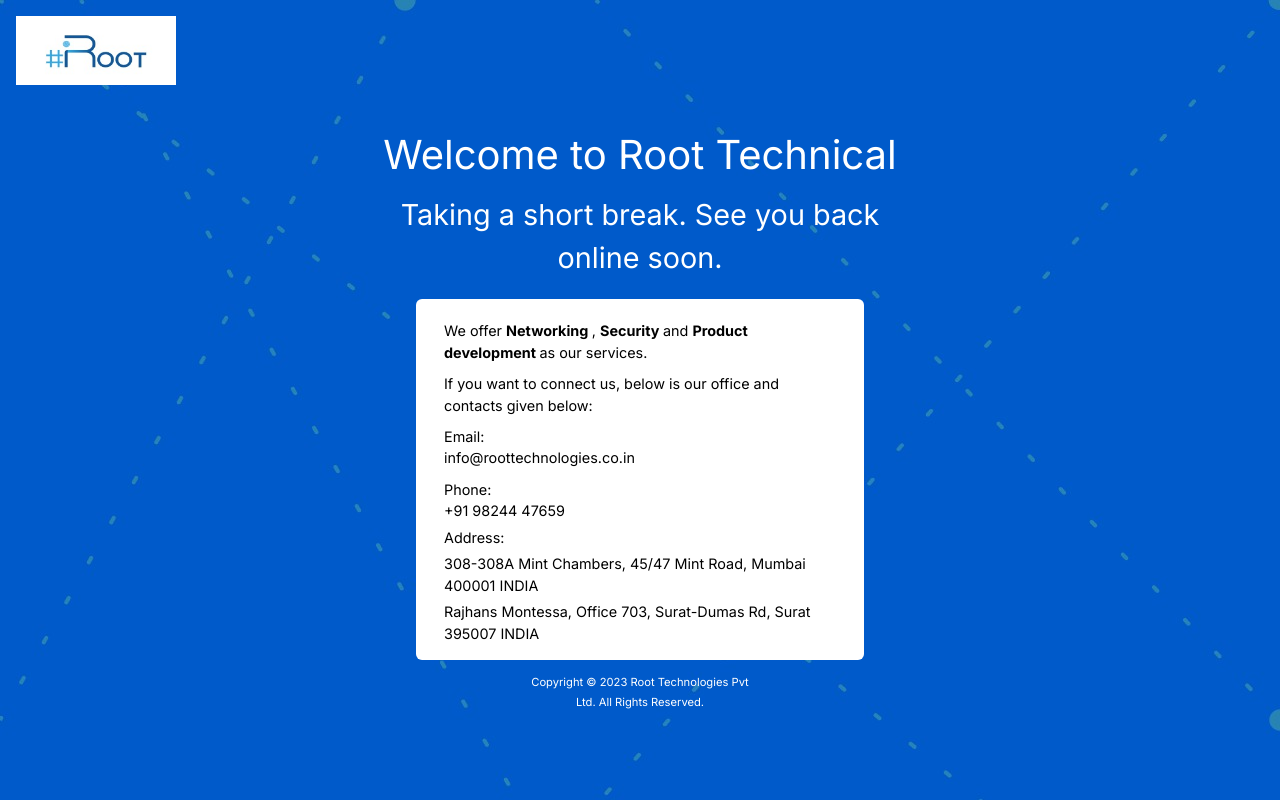
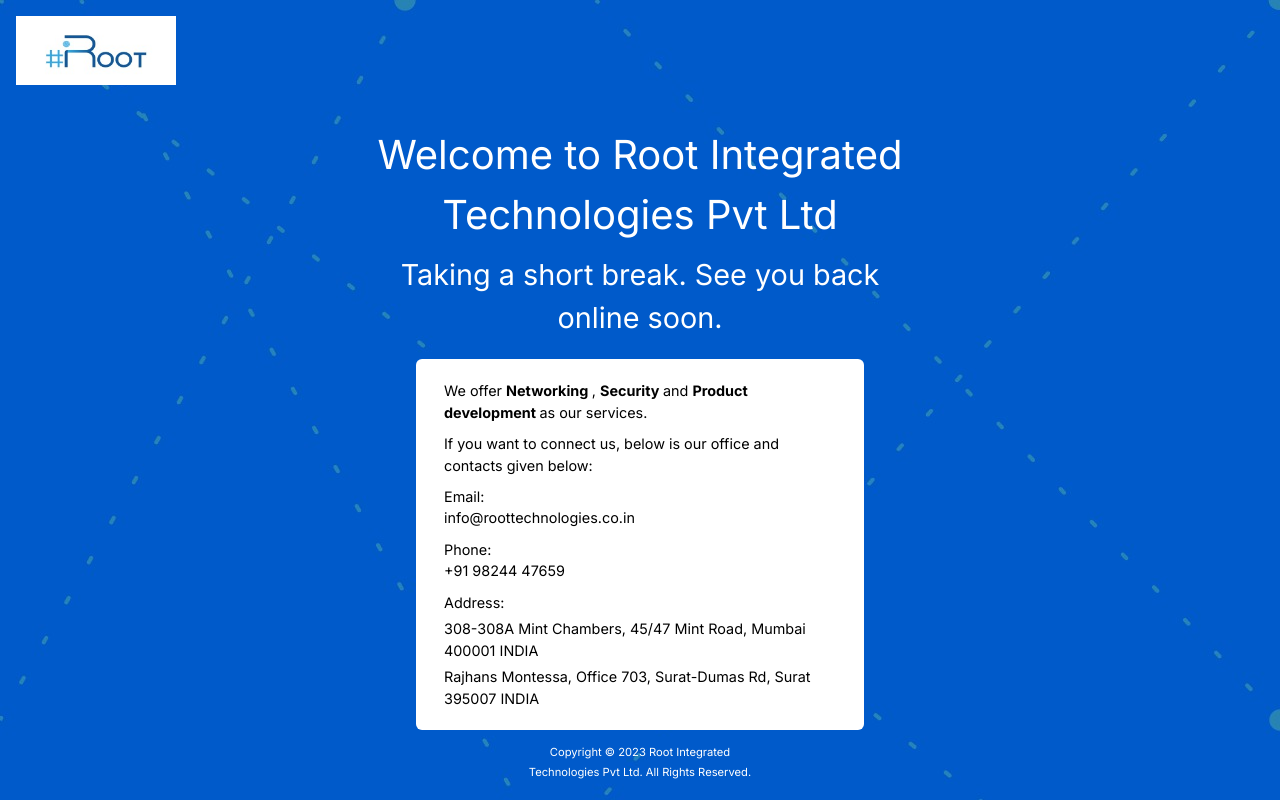
Before and after one commit to skd28/root_home, a Next.js app: page / in a window 1280 px wide. Built offline with nearby package versions, Linux system fonts and the light colour scheme.

Commit message:
adding integated

```diff
--- a/app/components/New_Landing.js
+++ b/app/components/New_Landing.js
@@ -13,8 +13,8 @@
                 </div>
 
                 <div className='text-center  lg:mt-6'>
-                    <div className='text-white text-[1.6rem] xs:text-[2.5rem] xs:w-[18rem] sm:text-[3rem] sm:w-[26rem] md:w-[30rem] lg:w-[33rem] lg:text-[2.5rem]  w-[15rem]  mx-auto'>
-                        Welcome to Root Technical
+                    <div className='text-white text-[1.6rem] xs:text-[2.5rem] xs:w-[18rem] sm:text-[3rem] sm:w-[26rem] md:w-[30rem] lg:w-[40rem] lg:text-[2.5rem]  w-[15rem]  mx-auto'>
+                        Welcome to Root Integrated Technologies Pvt Ltd
                     </div>
 
                     <div className='text-white text-[1rem] xs:text-[1.2rem] xs:w-[18rem]  sm:text-[2rem] sm:w-[26rem] md:w-[30rem] lg:w-[33rem] lg:text-[1.8rem] w-[15rem]    mx-auto py-[0.5rem]'>
@@ -40,7 +40,7 @@
                             </h4>
 
                         </div>
-                        <div className='py-0.3rem]'>
+                        <div className='py-[0.3rem]'>
                             <h4 className=' text-left text-[0.6rem] xs:text-[0.9rem]'>Address:</h4>
                             <h4 className='text-left py-[0.3rem] text-[0.6rem] xs:text-[0.9rem]'>308-308A Mint Chambers, 45/47 Mint Road, Mumbai 400001 INDIA</h4>
                             <h4 className=' text-left text-[0.6rem] xs:text-[0.9rem]'>
@@ -52,7 +52,7 @@
                 </div>
                 {/* Fotter */}
                 <p className="text-[0.7rem] w-[15rem] leading-5 text-white  text-center py-5 mx-auto lg:py-0">
-                    Copyright © 2023 Root Technologies Pvt Ltd.  All Rights Reserved.{" "}
+                    Copyright © 2023 Root Integrated Technologies Pvt Ltd.  All Rights Reserved.{" "}
                 </p>
 
             </div>
--- a/app/page.js
+++ b/app/page.js
@@ -2,7 +2,7 @@
 // import Navbar from "./components/Navbar";
 // import Landing from "./components/Landing";
 // import Test from "./components/Test";
-// import New_Page from './components/New_Page'
+ //import New_Page from './components/New_Page'
 import New_Landing from "./components/New_Landing"
 
 
```
